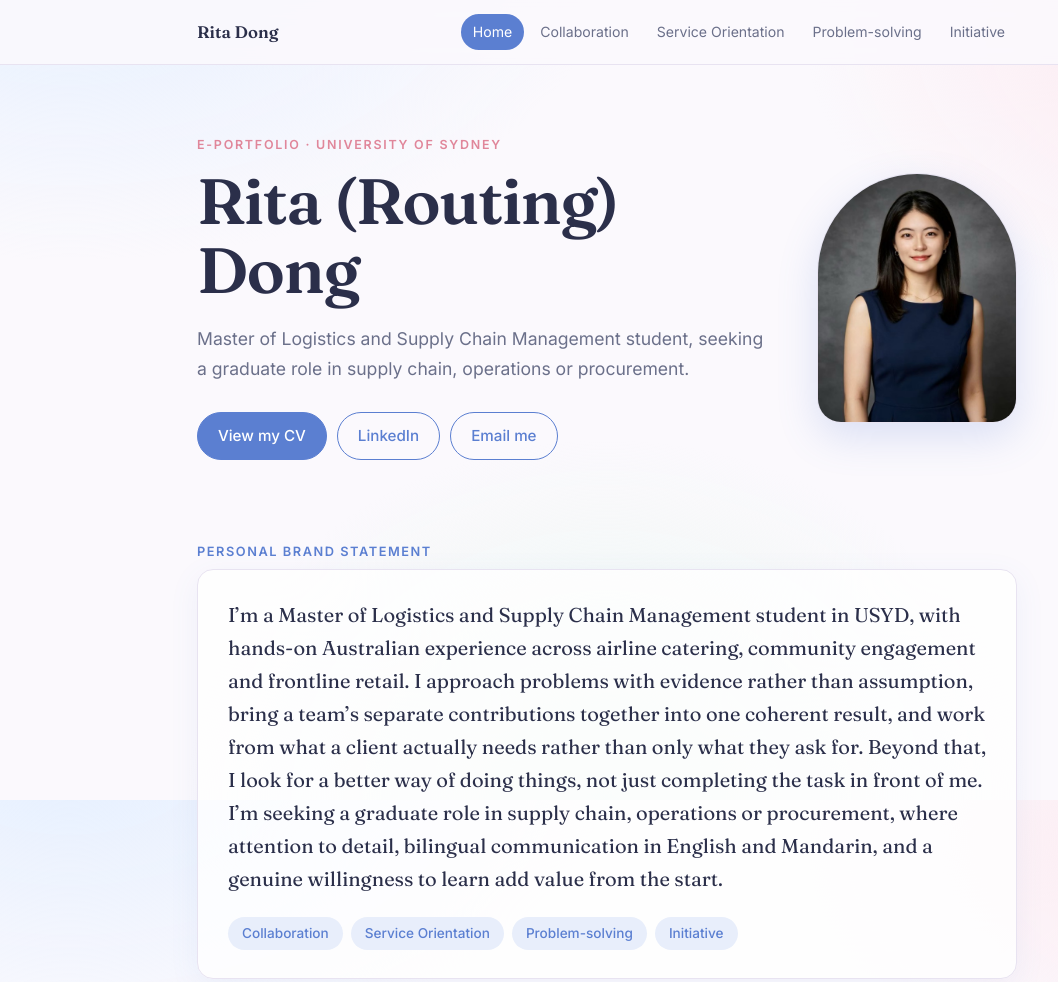
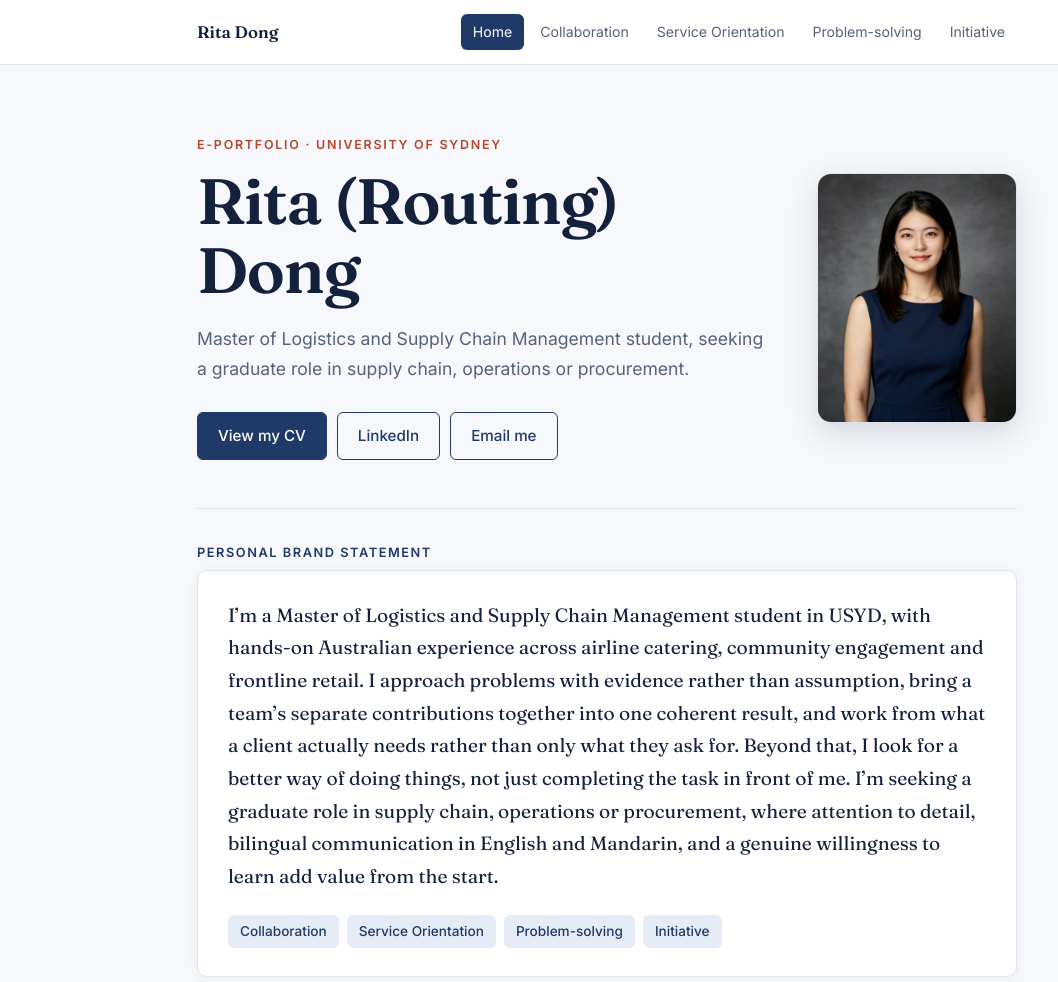
Before and after one commit to heyiamritaaOvO/e-portfolio, a plain HTML site: page index.html in a window 1280 px wide. Shown: the top 982 px of the page, without its empty margins (33-1091 px from the left). Drawn offline with Linux system fonts and the light colour scheme.

Commit message:
Add files via upload

```diff
--- a/index.html
+++ b/index.html
@@ -24,7 +24,7 @@
 <p class="tagline">Master of Logistics and Supply Chain Management student, seeking a graduate role in supply chain, operations or procurement.</p>
 <div class="btns">
 <a class="btn primary" href="cv.html">View my CV</a>
-<a class="btn" href="https://www.linkedin.com/in/routingdongrita" target="_blank" rel="noopener">LinkedIn</a>
+<a class="btn" href="https://www.linkedin.com/in/routing-dong-rita" target="_blank" rel="noopener">LinkedIn</a>
 <a class="btn" href="mailto:heyiamrita238@gmail.com">Email me</a>
 </div>
 </div>
@@ -43,7 +43,7 @@
 </main>
 <footer><div class="wrap">
 <span>© 2026 Rita (Routing) Dong · BWIL6573 E-portfolio</span>
-<span><a href="https://www.linkedin.com/in/routingdongrita" target="_blank" rel="noopener">LinkedIn</a> · <a href="mailto:heyiamrita238@gmail.com">heyiamrita238@gmail.com</a></span>
+<span><a href="https://www.linkedin.com/in/routing-dong-rita" target="_blank" rel="noopener">LinkedIn</a> · <a href="mailto:heyiamrita238@gmail.com">heyiamrita238@gmail.com</a></span>
 </div></footer>
 </body>
 </html>
--- a/style.css
+++ b/style.css
@@ -1,22 +1,22 @@
 :root{
-  --bg:#fbf9fd; --surface:#ffffffcc; --ink:#2b2f4a; --muted:#6b708a; --line:#e8e3f1;
-  --accent:#5b7fd1; --accent-soft:#e8eefb; --warm:#e0869a;
+  --bg:#f6f8fb; --surface:#ffffff; --ink:#14213d; --muted:#56627a; --line:#dde3ec;
+  --accent:#1f3a68; --accent-soft:#e6ecf6; --warm:#b4472f;
   --serif:'Fraunces',Georgia,serif; --sans:'Inter',system-ui,-apple-system,sans-serif;
 }
 
 *{box-sizing:border-box}
 html{scroll-behavior:smooth}
-body{margin:0;background:radial-gradient(900px 500px at 8% -5%,#e6f0ff 0%,transparent 60%),radial-gradient(800px 500px at 100% 5%,#fde9ef 0%,transparent 55%),radial-gradient(700px 600px at 50% 100%,#e9f7ef 0%,transparent 60%),var(--bg);background-attachment:fixed;color:var(--ink);font:17px/1.7 var(--sans);-webkit-font-smoothing:antialiased}
+body{margin:0;background:var(--bg);color:var(--ink);font:17px/1.7 var(--sans);-webkit-font-smoothing:antialiased}
 a{color:var(--accent);text-underline-offset:3px}
 a:hover{color:var(--warm)}
 .wrap{max-width:860px;margin:0 auto;padding:0 20px}
 
 /* nav */
-header.site{position:sticky;top:0;z-index:10;background:color-mix(in srgb,var(--bg) 88%,transparent);backdrop-filter:blur(10px);border-bottom:1px solid var(--line)}
+header.site{position:sticky;top:0;z-index:10;background:#ffffffee;backdrop-filter:blur(10px);border-bottom:1px solid var(--line)}
 header.site .wrap{display:flex;align-items:center;justify-content:space-between;gap:16px;padding-top:14px;padding-bottom:14px}
 .brand{font:600 1.05rem var(--serif);color:var(--ink);text-decoration:none;white-space:nowrap}
 nav ul{display:flex;gap:4px;list-style:none;margin:0;padding:0;flex-wrap:wrap;justify-content:flex-end}
-nav a{display:block;padding:6px 12px;border-radius:999px;font-size:.88rem;color:var(--muted);text-decoration:none}
+nav a{display:block;padding:6px 12px;border-radius:6px;font-size:.88rem;color:var(--muted);text-decoration:none}
 nav a:hover{background:var(--accent-soft);color:var(--accent)}
 nav a[aria-current="page"]{background:var(--accent);color:#fff}
 
@@ -26,10 +26,10 @@ nav a[aria-current="page"]{background:var(--accent);color:#fff}
 h1{font:600 clamp(2.4rem,7vw,4rem)/1.08 var(--serif);margin:0 0 20px;letter-spacing:-.02em}
 .tagline{font-size:1.1rem;color:var(--muted);margin:0 0 28px;max-width:620px}
 .hero-grid{display:grid;grid-template-columns:1fr 200px;gap:40px;align-items:center}
-.avatar{width:200px;height:250px;border-radius:100px 100px 24px 24px;box-shadow:0 14px 40px #5b7fd133;background:var(--accent-soft);border:1px solid var(--line);display:grid;place-items:center;font:600 3.4rem var(--serif);color:var(--accent);overflow:hidden}
+.avatar{width:200px;height:250px;border-radius:14px;box-shadow:0 10px 30px #14213d26;background:var(--accent-soft);border:1px solid var(--line);display:grid;place-items:center;font:600 3.4rem var(--serif);color:var(--accent);overflow:hidden}
 .avatar img{width:100%;height:100%;object-fit:cover;object-position:50% 12%}
 .btns{display:flex;flex-wrap:wrap;gap:10px}
-.btn{display:inline-block;padding:10px 20px;border-radius:999px;border:1px solid var(--accent);color:var(--accent);text-decoration:none;font-weight:500;font-size:.95rem;transition:.15s}
+.btn{display:inline-block;padding:10px 20px;border-radius:6px;border:1px solid var(--accent);color:var(--accent);text-decoration:none;font-weight:500;font-size:.95rem;transition:.15s}
 .btn.primary{background:var(--accent);color:#fff}
 .btn:hover{background:var(--warm);border-color:var(--warm);color:#fff}
 
@@ -38,10 +38,11 @@ section{padding:36px 0}
 h2{font:600 1.7rem/1.25 var(--serif);margin:0 0 14px;letter-spacing:-.01em}
 h3{font:600 .8rem var(--sans);letter-spacing:.12em;text-transform:uppercase;color:var(--accent);margin:0 0 10px}
 p{margin:0 0 1em}
-.card{background:var(--surface);box-shadow:0 8px 30px #5b7fd114;border:1px solid var(--line);border-radius:16px;padding:28px 30px}
-.statement{font:400 1.25rem/1.65 var(--serif)}
+.card{background:var(--surface);box-shadow:0 2px 12px #14213d0d;border:1px solid var(--line);border-radius:10px;padding:28px 30px}
+.statement{font:400 1.2rem/1.7 var(--serif)}
+.hero{border-bottom:1px solid var(--line)}
 .skills{display:flex;flex-wrap:wrap;gap:8px;margin-top:22px}
-.chip{padding:5px 14px;border-radius:999px;background:var(--accent-soft);color:var(--accent);font-size:.85rem;font-weight:500}
+.chip{padding:5px 12px;border-radius:6px;background:var(--accent-soft);color:var(--accent);font-size:.85rem;font-weight:500}
 
 /* home tiles */
 .tiles{display:grid;grid-template-columns:repeat(auto-fit,minmax(190px,1fr));gap:14px}
@@ -68,7 +69,7 @@ footer .wrap{display:flex;flex-wrap:wrap;gap:12px;justify-content:space-between}
   body{font-size:16px}
   .hero{padding:44px 0 28px}
   .hero-grid{grid-template-columns:1fr}
-  .avatar{order:-1;width:130px;height:160px;border-radius:65px 65px 18px 18px}
+  .avatar{order:-1;width:130px;height:160px;border-radius:12px}
   header.site .wrap{flex-direction:column;align-items:flex-start;gap:8px}
   nav ul{justify-content:flex-start}
   .card{padding:22px 20px}
```
Also changed, not shown: collaboration.html (+1 -1 lines), cv.html (+2 -2 lines), initiative.html (+1 -1 lines), problem-solving.html (+1 -1 lines), service-orientation.html (+1 -1 lines).
